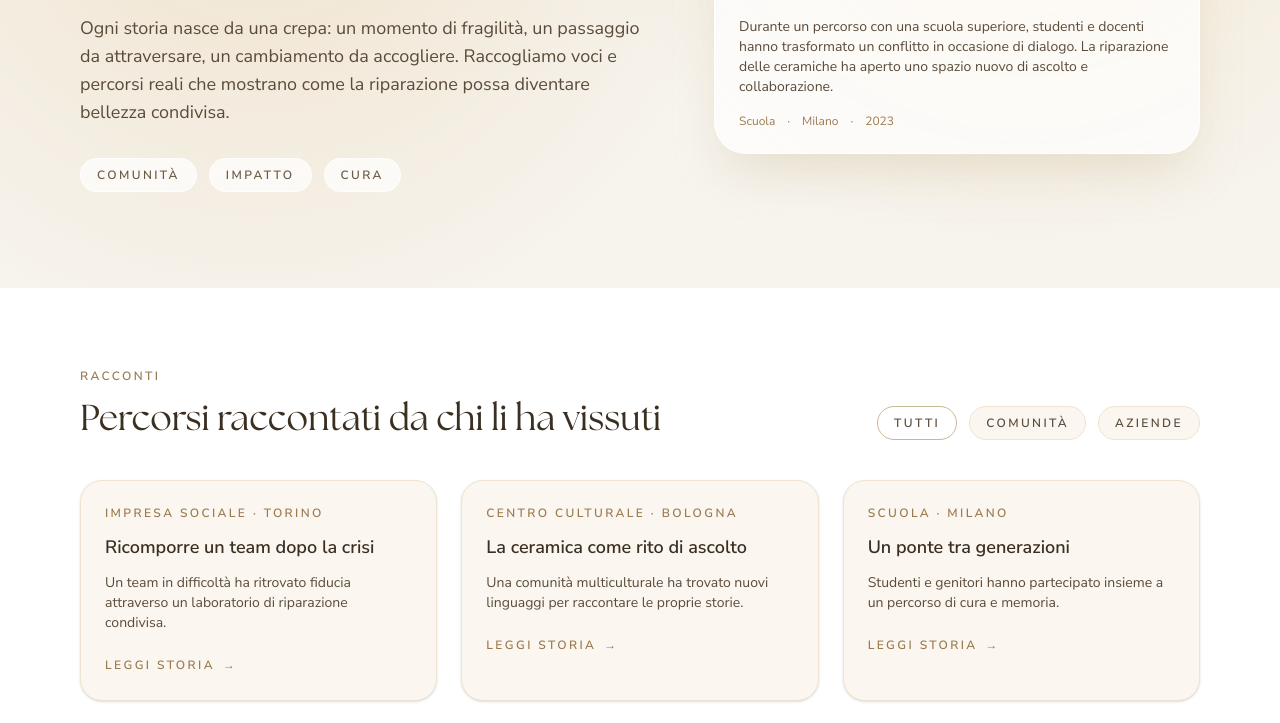
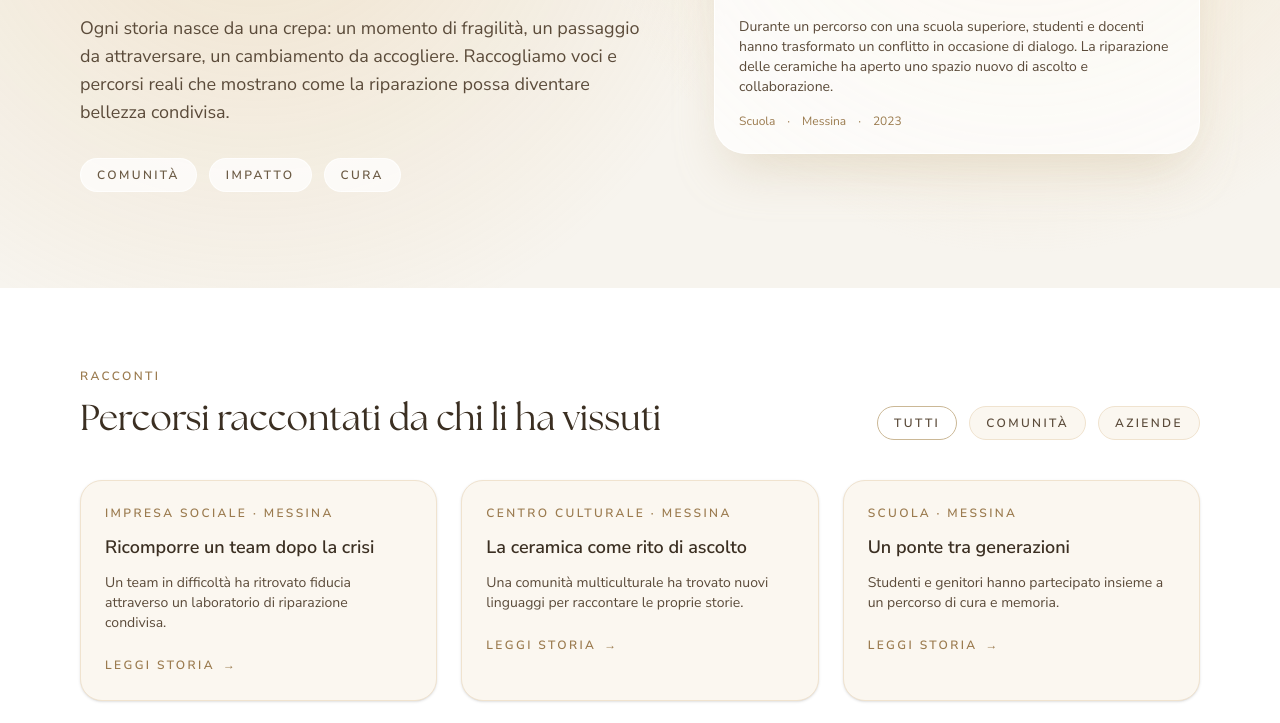
Before and after one commit to Amrod92/Kintsugi, a Next.js app: page /storie in a window 1280 px wide. Shown: the part 371-1094 px from the top of the page. Built offline with nearby package versions, Linux system fonts and the light colour scheme.

Commit message:
Changed reference to Messina location

```diff
--- a/app/chi-siamo/page.tsx
+++ b/app/chi-siamo/page.tsx
@@ -89,7 +89,7 @@ export default function ChiSiamoPage() {
             </div>
             <div className="space-y-5 text-sm text-[#5b4b3a]">
               <p>
-                Kintsugi nasce nel 2019 a Milano da un piccolo gruppo di
+                Kintsugi nasce nel 2019 a Messina da un piccolo gruppo di
                 facilitatori, artigiani e professionisti della cura. Tutto è
                 iniziato con un laboratorio serale in cui, riparando ceramiche
                 rotte con l'oro, abbiamo scoperto quanto fosse potente
--- a/app/contatti/page.tsx
+++ b/app/contatti/page.tsx
@@ -64,7 +64,7 @@ export default function ContattiPage() {
                     Sede
                   </p>
                   <p className="mt-2 text-sm text-[#5b4b3a]">
-                    Via Esempio 123, Roma
+                    Via Esempio 123, Messina
                   </p>
                 </div>
               </div>
@@ -145,7 +145,7 @@ export default function ContattiPage() {
                   width="100%"
                   height="320"
                   title="Mappa Kintsugi"
-                  src="https://maps.google.com/maps?q=Via%20Esempio%20123,%2000100%20Roma,%20Italia&t=&z=13&ie=UTF8&iwloc=&output=embed"
+                  src="https://maps.google.com/maps?q=Via%20Esempio%20123,%2098100%20Messina,%20Italia&t=&z=13&ie=UTF8&iwloc=&output=embed"
                   className="grayscale hover:grayscale-0 transition duration-500"
                 ></iframe>
               </div>
--- a/app/eventi/[id]/page.tsx
+++ b/app/eventi/[id]/page.tsx
@@ -9,7 +9,7 @@ const EVENTS_DATA = [
     description:
       "Un'esperienza immersiva per imparare l'antica arte giapponese di riparare la ceramica con oro. Scopri come trasformare le crepe in punti di forza.",
     date: "2026-03-12T18:00:00",
-    location: "Laboratorio Kintsugi, Milano",
+    location: "Laboratorio Kintsugi, Messina",
     image:
       "https://images.unsplash.com/photo-1628151016388-a6a7a5e3db66?ixlib=rb-4.0.3&auto=format&fit=crop&w=800&q=80",
     link: "#",
@@ -40,7 +40,7 @@ const EVENTS_DATA = [
     description:
       "Un evento informale per conoscere la nostra community. Includeremo una tradizionale cerimonia del tè seguita da un momento di networking.",
     date: "2026-04-08T19:30:00",
-    location: "Centro Culturale, Roma",
+    location: "Centro Culturale, Messina",
     image:
       "https://images.unsplash.com/photo-1511795409834-ef04bbd61622?ixlib=rb-4.0.3&auto=format&fit=crop&w=800&q=80",
     link: "#",
--- a/app/eventi/page.tsx
+++ b/app/eventi/page.tsx
@@ -12,7 +12,7 @@ const EVENTS_DATA = [
     description:
       "Un'esperienza immersiva per imparare l'antica arte giapponese di riparare la ceramica con oro. Scopri come trasformare le crepe in punti di forza.",
     date: "2026-03-12T18:00:00",
-    location: "Laboratorio Kintsugi, Milano",
+    location: "Laboratorio Kintsugi, Messina",
     image:
       "https://images.unsplash.com/photo-1628151016388-a6a7a5e3db66?ixlib=rb-4.0.3&auto=format&fit=crop&w=800&q=80",
     link: "#",
@@ -45,7 +45,7 @@ const EVENTS_DATA = [
     description:
       "Un evento informale per conoscere la nostra community. Includeremo una tradizionale cerimonia del tè seguita da un momento di networking.",
     date: "2026-04-08T19:30:00",
-    location: "Centro Culturale, Roma",
+    location: "Centro Culturale, Messina",
     image:
       "https://images.unsplash.com/photo-1511795409834-ef04bbd61622?ixlib=rb-4.0.3&auto=format&fit=crop&w=800&q=80",
     link: "#",
--- a/app/storie/page.tsx
+++ b/app/storie/page.tsx
@@ -46,7 +46,7 @@ export default function StoriePage() {
               <div className="mt-4 flex items-center gap-3 text-xs text-[#9b7b4f]">
                 <span>Scuola</span>
                 <span>·</span>
-                <span>Milano</span>
+                <span>Messina</span>
                 <span>·</span>
                 <span>2023</span>
               </div>
@@ -83,32 +83,32 @@ export default function StoriePage() {
             {[
               {
                 title: "Ricomporre un team dopo la crisi",
-                context: "Impresa sociale · Torino",
+                context: "Impresa sociale · Messina",
                 text: "Un team in difficoltà ha ritrovato fiducia attraverso un laboratorio di riparazione condivisa.",
               },
               {
                 title: "La ceramica come rito di ascolto",
-                context: "Centro culturale · Bologna",
+                context: "Centro culturale · Messina",
                 text: "Una comunità multiculturale ha trovato nuovi linguaggi per raccontare le proprie storie.",
               },
               {
                 title: "Un ponte tra generazioni",
-                context: "Scuola · Milano",
+                context: "Scuola · Messina",
                 text: "Studenti e genitori hanno partecipato insieme a un percorso di cura e memoria.",
               },
               {
                 title: "Riparare per ricominciare",
-                context: "Cooperativa · Roma",
+                context: "Cooperativa · Messina",
                 text: "Dopo una ristrutturazione complessa, il gruppo ha riscritto il proprio manifesto.",
               },
               {
                 title: "La leadership che ascolta",
-                context: "Azienda · Firenze",
+                context: "Azienda · Messina",
                 text: "Un team dirigenziale ha imparato a valorizzare l'imperfezione come risorsa.",
               },
               {
                 title: "Intimità e creatività",
-                context: "Atelier · Napoli",
+                context: "Atelier · Messina",
                 text: "Un laboratorio di storytelling ha trasformato la fragilità in nuove visioni.",
               },
             ].map((story) => (
--- a/components/footer.tsx
+++ b/components/footer.tsx
@@ -75,7 +75,7 @@ export default function Footer() {
                 Contatti
               </p>
               <ul className="mt-4 space-y-3 text-sm text-white/80">
-                <li>Milano, Italia</li>
+                <li>Messina, Italia</li>
                 <li>info@kintsugi.it</li>
                 <li>+39 02 0000 0000</li>
                 <li>Dove siamo</li>
```
